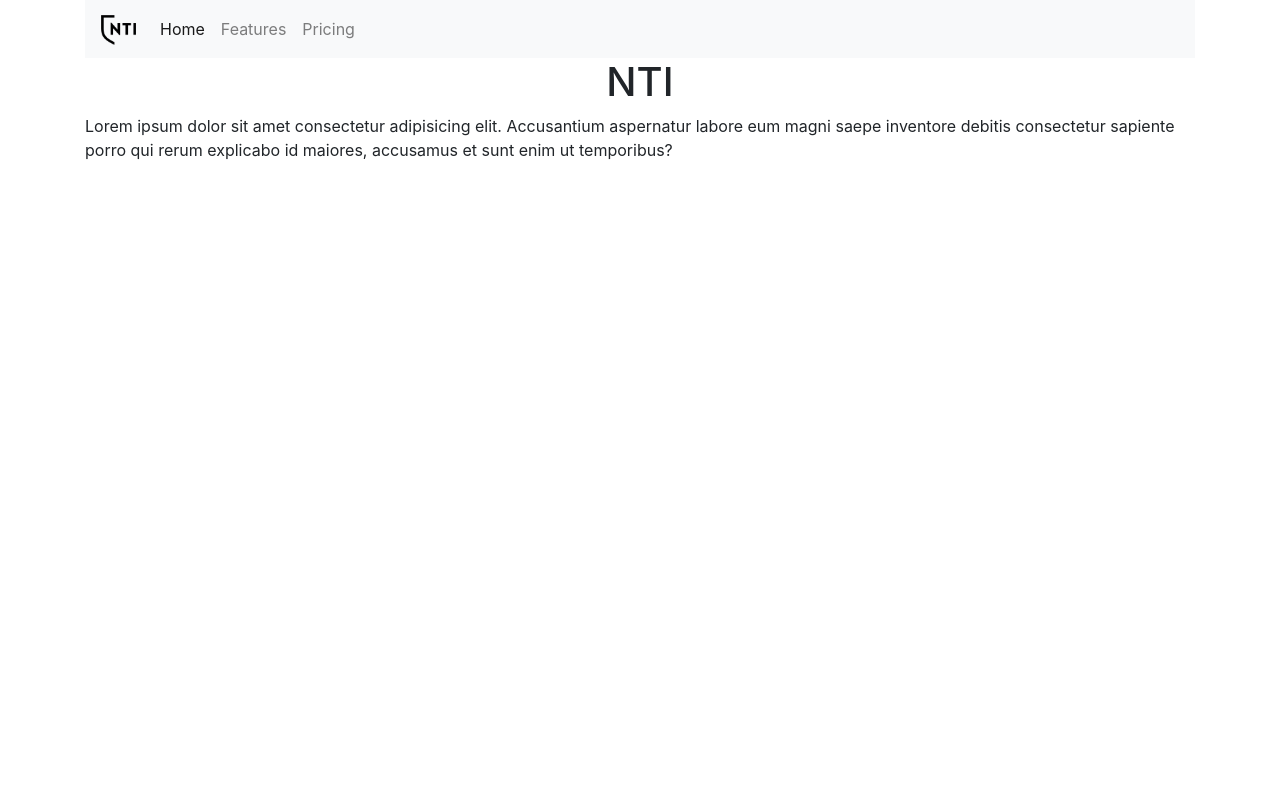
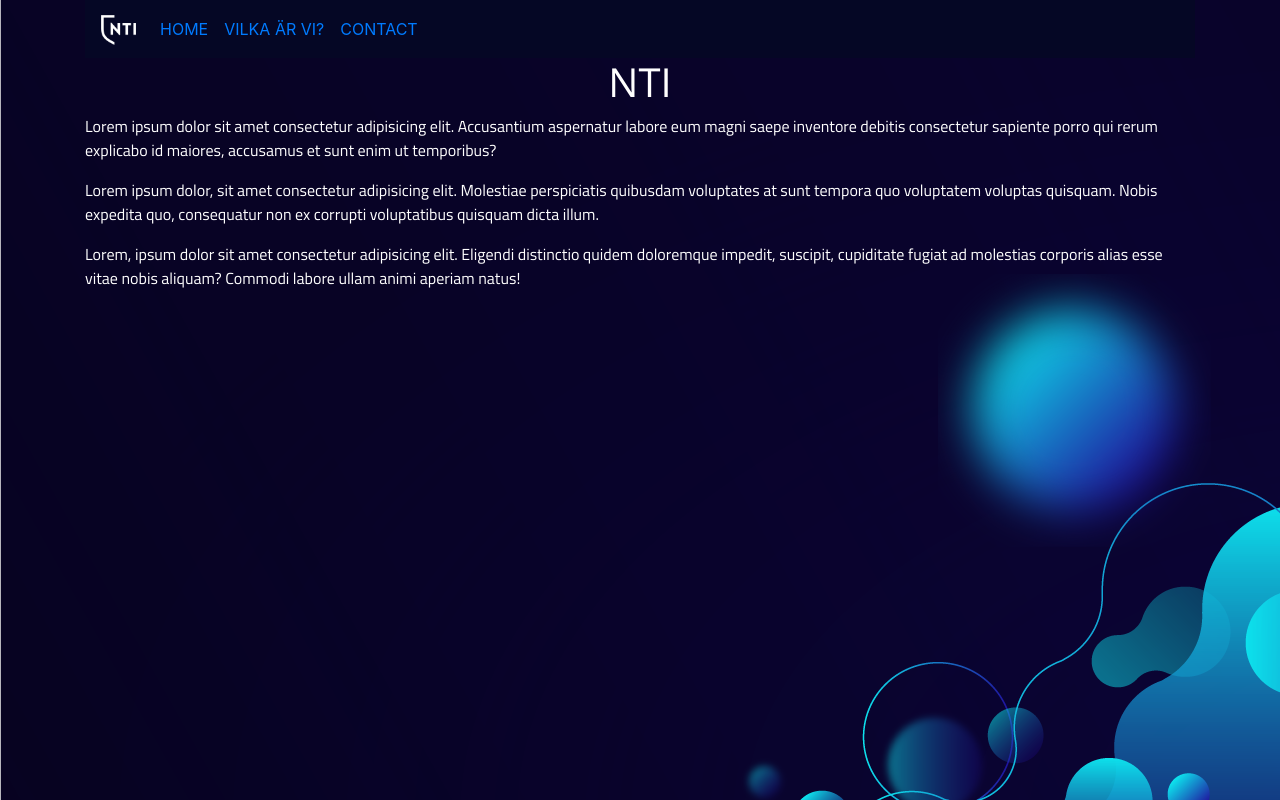
Before and after one commit to Luxri/21-03-19, a plain HTML site: page index.html in a window 1280 px wide. Drawn offline with nearby package versions, Linux system fonts and the light colour scheme.

Commit message:
Slutet på lektionen 21/03-19

```diff
--- a/index.html
+++ b/index.html
@@ -5,6 +5,7 @@
     <meta name="viewport" content="width=device-width, initial-scale=1.0">
     <meta http-equiv="X-UA-Compatible" content="ie=edge">
     <link rel="stylesheet" href="https://stackpath.bootstrapcdn.com/bootstrap/4.3.1/css/bootstrap.min.css" integrity="sha384-ggOyR0iXCbMQv3Xipma34MD+dH/1fQ784/j6cY/iJTQUOhcWr7x9JvoRxT2MZw1T" crossorigin="anonymous">
+    <link rel="stylesheet" href="layout/css/main.css">
     <title>Document</title>
     <link href="https://fonts.googleapis.com/css?family=Open+Sans" rel="stylesheet">
     <link href="https://fonts.googleapis.com/css?family=Titillium+Web" rel="stylesheet">
@@ -12,23 +13,25 @@
 </head>
 <body>
     <main class="container">
-                <nav class="navbar navbar-expand-lg navbar-light bg-light">
+                <nav class="navbar navbar-expand-lg" style="background-color: #050725;">
                         <a class="navbar-brand" href="#">
-                            <img src="layout/images/Logo.png" width="35" height="30" alt="Logo">
+                        <img src="layout/images/whitelogo.png" width="35" height="30" alt="Logo">
                         </a>
                         <button class="navbar-toggler" type="button" data-toggle="collapse" data-target="#navbarNavAltMarkup" aria-controls="navbarNavAltMarkup" aria-expanded="false" aria-label="Toggle navigation">
                           <span class="navbar-toggler-icon"></span>
                         </button>
                         <div class="collapse navbar-collapse" id="navbarNavAltMarkup">
                           <div class="navbar-nav">
-                            <a class="nav-item nav-link active" href="#">Home <span class="sr-only">(current)</span></a>
-                            <a class="nav-item nav-link" href="#">Features</a>
-                            <a class="nav-item nav-link" href="#">Pricing</a>
+                            <a class="nav-item nav-link active" href="#">HOME<span class="sr-only">(current)</span></a>
+                            <a class="nav-item nav-link" href="index2.html">VILKA ÄR VI?</a>
+                            <a class="nav-item nav-link" href="#">CONTACT</a>
                           </div>
                         </div>
                       </nav>
                       <h1 align="center">NTI</h1>
             <p>Lorem ipsum dolor sit amet consectetur adipisicing elit. Accusantium aspernatur labore eum magni saepe inventore debitis consectetur sapiente porro qui rerum explicabo id maiores, accusamus et sunt enim ut temporibus?</p>
+            <p>Lorem ipsum dolor, sit amet consectetur adipisicing elit. Molestiae perspiciatis quibusdam voluptates at sunt tempora quo voluptatem voluptas quisquam. Nobis expedita quo, consequatur non ex corrupti voluptatibus quisquam dicta illum.</p>
+            <p>Lorem, ipsum dolor sit amet consectetur adipisicing elit. Eligendi distinctio quidem doloremque impedit, suscipit, cupiditate fugiat ad molestias corporis alias esse vitae nobis aliquam? Commodi labore ullam animi aperiam natus!</p>
         <script src="https://code.jquery.com/jquery-3.3.1.slim.min.js" integrity="sha384-q8i/X+965DzO0rT7abK41JStQIAqVgRVzpbzo5smXKp4YfRvH+8abtTE1Pi6jizo" crossorigin="anonymous"></script>
         <script src="https://cdnjs.cloudflare.com/ajax/libs/popper.js/1.14.7/umd/popper.min.js" integrity="sha384-UO2eT0CpHqdSJQ6hJty5KVphtPhzWj9WO1clHTMGa3JDZwrnQq4sF86dIHNDz0W1" crossorigin="anonymous"></script>
         <script src="https://stackpath.bootstrapcdn.com/bootstrap/4.3.1/js/bootstrap.min.js" integrity="sha384-JjSmVgyd0p3pXB1rRibZUAYoIIy6OrQ6VrjIEaFf/nJGzIxFDsf4x0xIM+B07jRM" crossorigin="anonymous"></script>
--- a/layout/css/main.css
+++ b/layout/css/main.css
@@ -1,11 +1,14 @@
 h1 {
     font-family: 'Open Sans', sans-serif;
+    color: #FFF;
 }
 h2 {
     font-family: 'Titillium Web', sans-serif;
+    color: #FFF;
 }
 p {
     font-family: 'Titillium Web', sans-serif;
+    color: #FFF;
 }
 .bd-placeholder-img {
     font-size: 1.125rem;
@@ -28,3 +31,6 @@
     margin-right: auto;
     margin-left: auto;
 }
+body {
+    background-image: url( ../images/background.png);
+}
```
Also changed, not shown: index2.html (added, +16 -0 lines), layout/images/background.png (added), layout/images/whitelogo.png (added).
